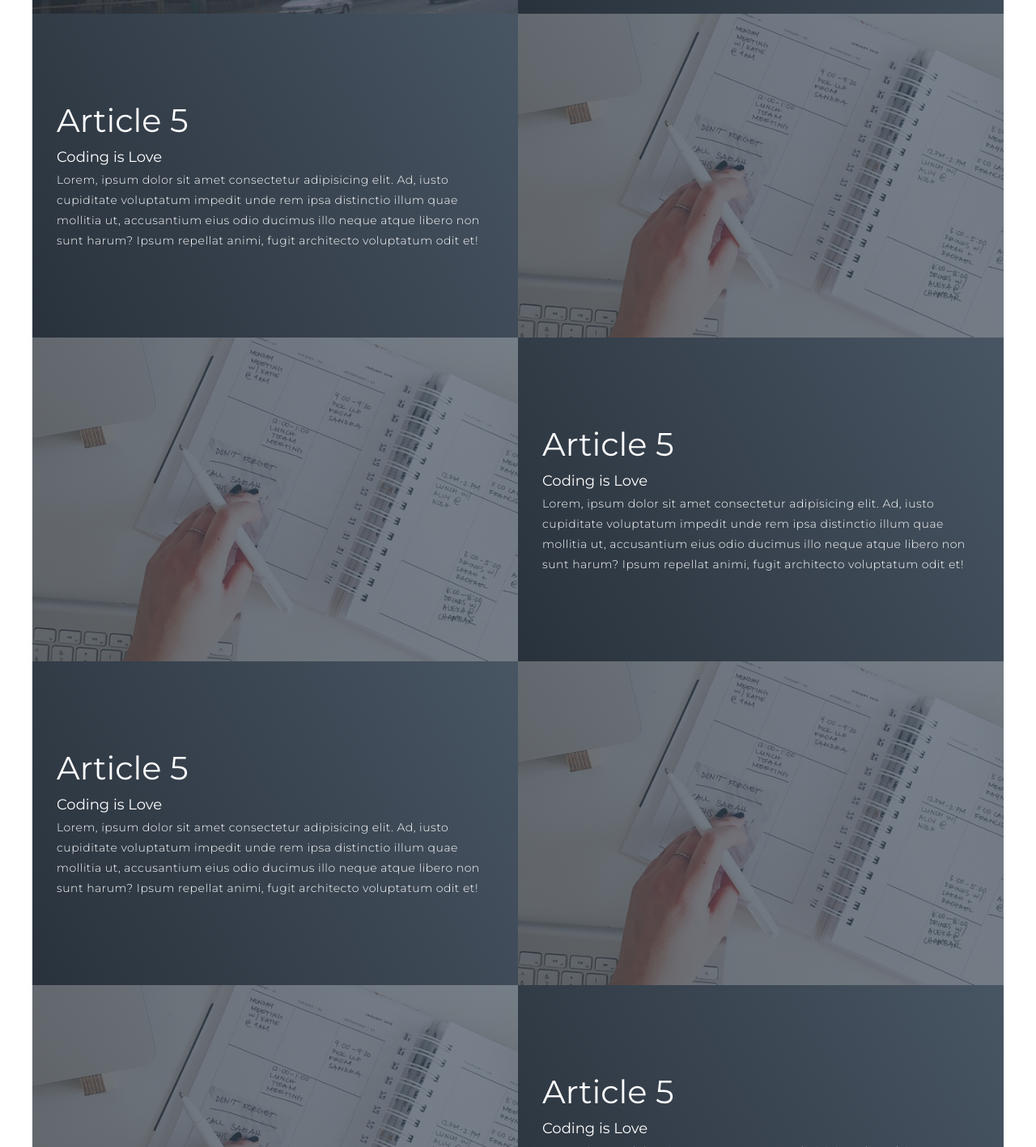
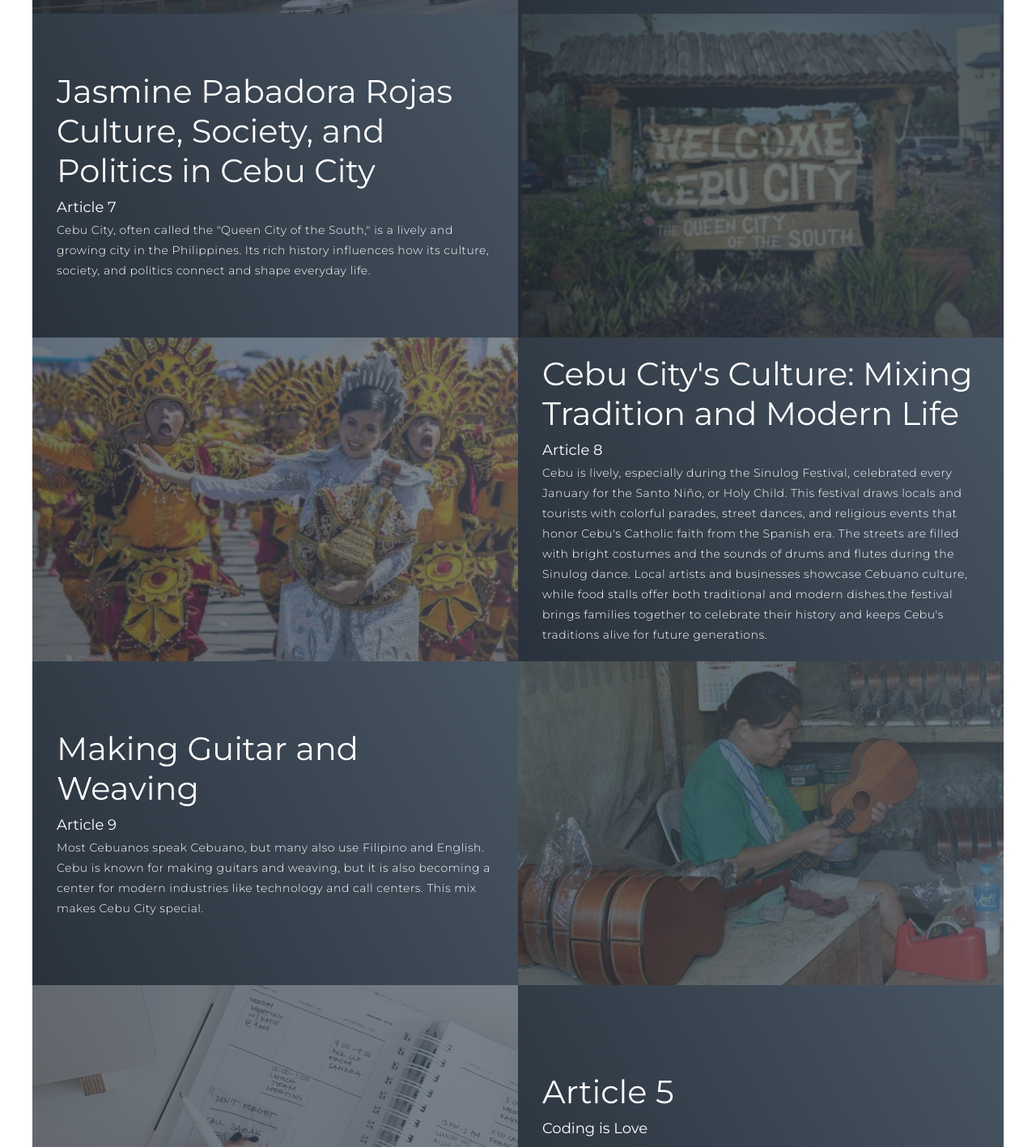
Before and after one commit to uthreeziaa/CebuCityArticle, a plain HTML site: page index.html in a window 1280 px wide. Shown: the part 3406-4823 px from the top of the page at 81% size. Drawn offline with Linux system fonts and the light colour scheme.

Commit message:
bahala na

```diff
--- a/index.html
+++ b/index.html
@@ -71,10 +71,16 @@
               his time in office, he has worked on improving infrastructure, addressing traffic issues, and boosting the
               city's
               economy.</p>
+
           </div>
+
           <div class="project-img">
             <img src="./img/politics.jpg" alt="img">
+
           </div>
+          <!-- <a href=""> <button
+              style="padding: 10px; color: red; background-color: black; "><span>Explore</span></button></a> -->
+
         </div>
         <div class="project-item">
           <div class="project-info">
@@ -180,38 +186,48 @@
         </div>
         <div class="project-item">
           <div class="project-info">
-            <h1>Article 5</h1>
-            <h2>Coding is Love</h2>
-            <p>Lorem, ipsum dolor sit amet consectetur adipisicing elit. Ad, iusto cupiditate voluptatum impedit unde
-              rem ipsa distinctio illum quae mollitia ut, accusantium eius odio ducimus illo neque atque libero non sunt
-              harum? Ipsum repellat animi, fugit architecto voluptatum odit et!</p>
+            <h1>Jasmine Pabadora Rojas
+              Culture, Society, and Politics in Cebu City</h1>
+            <h2>Article 7</h2>
+            <p>Cebu City, often called the "Queen City of the South," is a lively and growing city in the Philippines.
+              Its rich history
+              influences how its culture, society, and politics connect and shape everyday life.</p>
           </div>
           <div class="project-img">
-            <img src="./img/img-1.png" alt="img">
+            <img src="./img/7.jpg" alt="img">
           </div>
         </div>
         <div class="project-item">
           <div class="project-info">
-            <h1>Article 5</h1>
-            <h2>Coding is Love</h2>
-            <p>Lorem, ipsum dolor sit amet consectetur adipisicing elit. Ad, iusto cupiditate voluptatum impedit unde
-              rem ipsa distinctio illum quae mollitia ut, accusantium eius odio ducimus illo neque atque libero non sunt
-              harum? Ipsum repellat animi, fugit architecto voluptatum odit et!</p>
+            <h1>Cebu City's Culture: Mixing Tradition and Modern Life</h1>
+            <h2>Article 8</h2>
+            <p>Cebu is lively, especially during the Sinulog Festival, celebrated every January for the Santo Niño, or
+              Holy Child. This
+              festival draws locals and tourists with colorful parades, street dances, and religious events that honor
+              Cebu's Catholic
+              faith from the Spanish era. The streets are filled with bright costumes and the sounds of drums and flutes
+              during the
+              Sinulog dance. Local artists and businesses showcase Cebuano culture, while food stalls offer both
+              traditional and
+              modern dishes.the festival brings families together to celebrate their history and keeps Cebu's traditions
+              alive for
+              future generations.</p>
           </div>
           <div class="project-img">
-            <img src="./img/img-1.png" alt="img">
+            <img src="./img/8.jpg" alt="img">
           </div>
         </div>
         <div class="project-item">
           <div class="project-info">
-            <h1>Article 5</h1>
-            <h2>Coding is Love</h2>
-            <p>Lorem, ipsum dolor sit amet consectetur adipisicing elit. Ad, iusto cupiditate voluptatum impedit unde
-              rem ipsa distinctio illum quae mollitia ut, accusantium eius odio ducimus illo neque atque libero non sunt
-              harum? Ipsum repellat animi, fugit architecto voluptatum odit et!</p>
+            <h1>Making Guitar and Weaving</h1>
+            <h2>Article 9</h2>
+            <p>Most Cebuanos speak Cebuano, but many also use Filipino and English. Cebu is known for making guitars and
+              weaving, but
+              it is also becoming a center for modern industries like technology and call centers. This mix makes Cebu
+              City special.</p>
           </div>
           <div class="project-img">
-            <img src="./img/img-1.png" alt="img">
+            <img src="./img/9.jpg" alt="img">
           </div>
         </div>
         <div class="project-item">
```
Also changed, not shown: img/7.jpg (added), img/8.jpg (added), img/9.jpg (added).
